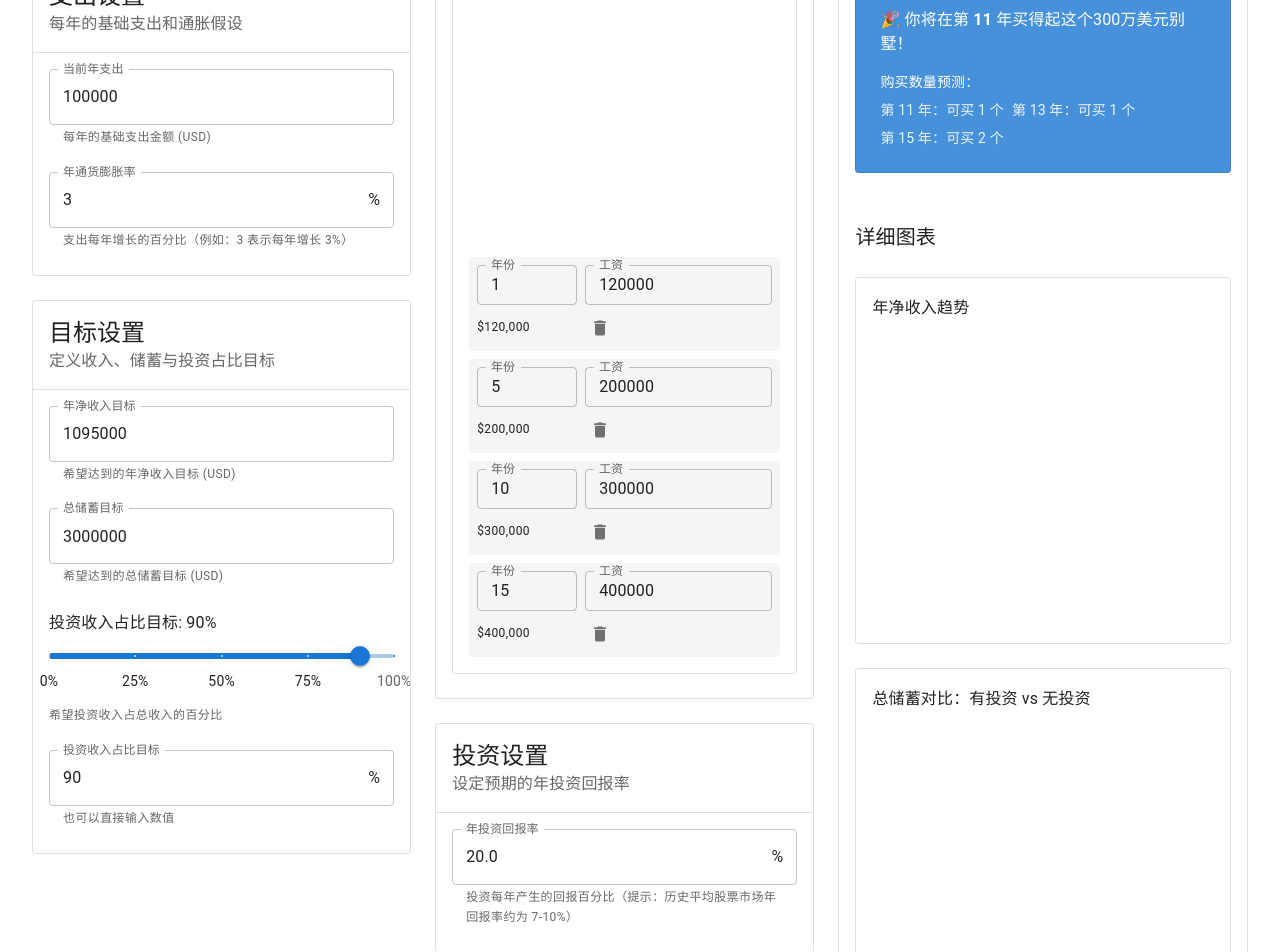
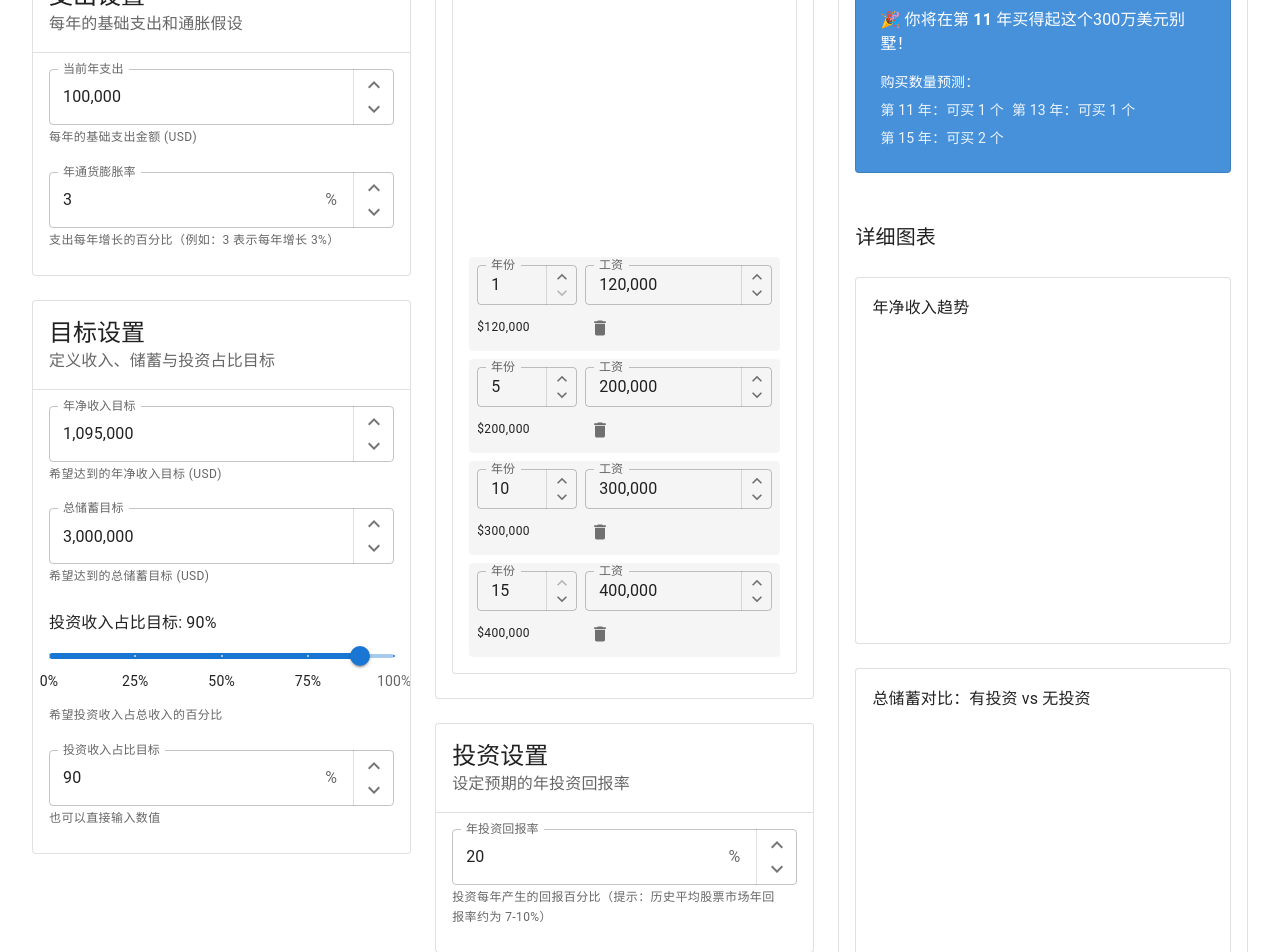
Before and after one commit to zhijiezh/life-calculator, a React (Vite) app: page /#/step1 in a window 1280 px wide. Shown: the part 580-1532 px from the top of the page. Built offline with nearby package versions, Linux system fonts and the light colour scheme.

Commit message:
Change input ui

```diff
--- a/src/cardBodies/InvestmentBody.tsx
+++ b/src/cardBodies/InvestmentBody.tsx
@@ -1,4 +1,5 @@
-import { Box, TextField } from '@mui/material'
+import { Box } from '@mui/material'
+import NumberField from '../components/NumberField'
 import { CalculatorData } from '../types'
 
 interface Props {
@@ -7,28 +8,21 @@ interface Props {
 }
 
 export default function InvestmentBody({ data, setData }: Props) {
-  const percentage = (data.investmentReturnRate * 100).toFixed(1)
-
-  const handleChange = (value: number) => {
-    setData({
-      ...data,
-      investmentReturnRate: value / 100,
-    })
-  }
-
   return (
     <Box sx={{ display: 'flex', flexDirection: 'column', gap: 3 }}>
-      <TextField
+      <NumberField
         label="年投资回报率"
-        type="number"
-        value={percentage}
-        onChange={(e) => handleChange(parseFloat(e.target.value) || 0)}
-        inputProps={{ min: 0, step: 0.1 }}
+        defaultValue={data.investmentReturnRate * 100}
+        onValueChange={(value) => {
+          if (value !== null) {
+            setData({ ...data, investmentReturnRate: value / 100 })
+          }
+        }}
+        min={0}
+        step={0.1}
         helperText="投资每年产生的回报百分比（提示：历史平均股票市场年回报率约为 7-10%）"
         fullWidth
-        InputProps={{
-          endAdornment: '%',
-        }}
+        endAdornment="%"
       />
     </Box>
   )
--- a/src/cardBodies/SpendingBody.tsx
+++ b/src/cardBodies/SpendingBody.tsx
@@ -1,4 +1,5 @@
-import { Box, TextField } from '@mui/material'
+import { Box } from '@mui/material'
+import NumberField from '../components/NumberField'
 import { CalculatorData } from '../types'
 
 interface Props {
@@ -7,45 +8,36 @@ interface Props {
 }
 
 export default function SpendingBody({ data, setData }: Props) {
-  const handleBaseChange = (value: string) => {
-    const parsed = parseFloat(value)
-    setData({
-      ...data,
-      baseSpending: isNaN(parsed) ? data.baseSpending : parsed,
-    })
-  }
-
-  const handleInflationChange = (value: string) => {
-    const parsed = parseFloat(value)
-    setData({
-      ...data,
-      inflationRate: isNaN(parsed) ? data.inflationRate : parsed / 100,
-    })
-  }
-
   return (
     <Box sx={{ display: 'flex', flexDirection: 'column', gap: 3 }}>
-      <TextField
+      <NumberField
         label="当前年支出"
-        type="number"
-        value={data.baseSpending}
-        onChange={(e) => handleBaseChange(e.target.value)}
-        inputProps={{ min: 0, step: 1000 }}
+        defaultValue={data.baseSpending}
+        onValueChange={(value) => {
+          if (value !== null) {
+            setData({ ...data, baseSpending: value })
+          }
+        }}
+        min={0}
+        step={1000}
         helperText={`每年的基础支出金额 (${data.currency})`}
         fullWidth
       />
 
-      <TextField
+      <NumberField
         label="年通货膨胀率"
-        type="number"
-        value={(data.inflationRate * 100).toString()}
-        onChange={(e) => handleInflationChange(e.target.value)}
-        inputProps={{ min: 0, max: 20, step: 0.1 }}
+        defaultValue={data.inflationRate * 100}
+        onValueChange={(value) => {
+          if (value !== null) {
+            setData({ ...data, inflationRate: value / 100 })
+          }
+        }}
+        min={0}
+        max={20}
+        step={0.1}
         helperText="支出每年增长的百分比（例如：3 表示每年增长 3%）"
         fullWidth
-        InputProps={{
-          endAdornment: '%',
-        }}
+        endAdornment="%"
       />
     </Box>
   )
--- a/src/cardBodies/TargetsBody.tsx
+++ b/src/cardBodies/TargetsBody.tsx
@@ -1,4 +1,5 @@
-import { Box, TextField, Slider, Typography } from '@mui/material'
+import { Box, Slider, Typography } from '@mui/material'
+import NumberField from '../components/NumberField'
 import { CalculatorData } from '../types'
 
 interface Props {
@@ -7,14 +8,6 @@ interface Props {
 }
 
 export default function TargetsBody({ data, setData }: Props) {
-  const handleChange = (field: keyof CalculatorData) => (value: string) => {
-    const parsed = parseFloat(value)
-    setData({
-      ...data,
-      [field]: isNaN(parsed) ? data[field] : parsed,
-    })
-  }
-
   const handlePercentageChange = (value: number) => {
     setData({
       ...data,
@@ -33,22 +26,30 @@ export default function TargetsBody({ data, setData }: Props) {
 
   return (
     <Box sx={{ display: 'flex', flexDirection: 'column', gap: 3 }}>
-      <TextField
+      <NumberField
         label="年净收入目标"
-        type="number"
-        value={data.incomeTarget}
-        onChange={(e) => handleChange('incomeTarget')(e.target.value)}
-        inputProps={{ min: 0, step: 1000 }}
+        defaultValue={data.incomeTarget}
+        onValueChange={(value) => {
+          if (value !== null) {
+            setData({ ...data, incomeTarget: value })
+          }
+        }}
+        min={0}
+        step={1000}
         helperText={`希望达到的年净收入目标 (${data.currency})`}
         fullWidth
       />
 
-      <TextField
+      <NumberField
         label="总储蓄目标"
-        type="number"
-        value={data.savingsTarget}
-        onChange={(e) => handleChange('savingsTarget')(e.target.value)}
-        inputProps={{ min: 0, step: 10000 }}
+        defaultValue={data.savingsTarget}
+        onValueChange={(value) => {
+          if (value !== null) {
+            setData({ ...data, savingsTarget: value })
+          }
+        }}
+        min={0}
+        step={10000}
         helperText={`希望达到的总储蓄目标 (${data.currency})`}
         fullWidth
       />
@@ -77,17 +78,20 @@ export default function TargetsBody({ data, setData }: Props) {
         </Typography>
       </Box>
 
-      <TextField
+      <NumberField
         label="投资收入占比目标"
-        type="number"
-        value={data.investmentPercentageTarget}
-        onChange={(e) => handleChange('investmentPercentageTarget')(e.target.value)}
-        inputProps={{ min: 0, max: 100, step: 1 }}
+        defaultValue={data.investmentPercentageTarget}
+        onValueChange={(value) => {
+          if (value !== null) {
+            setData({ ...data, investmentPercentageTarget: value })
+          }
+        }}
+        min={0}
+        max={100}
+        step={1}
         helperText="也可以直接输入数值"
         fullWidth
-        InputProps={{
-          endAdornment: '%',
-        }}
+        endAdornment="%"
       />
     </Box>
   )
--- /dev/null
+++ b/src/components/NumberField.tsx
@@ -0,0 +1,135 @@
+import * as React from 'react'
+import { NumberField as BaseNumberField } from '@base-ui-components/react/number-field'
+import IconButton from '@mui/material/IconButton'
+import FormControl from '@mui/material/FormControl'
+import FormHelperText from '@mui/material/FormHelperText'
+import OutlinedInput from '@mui/material/OutlinedInput'
+import InputAdornment from '@mui/material/InputAdornment'
+import InputLabel from '@mui/material/InputLabel'
+import KeyboardArrowUpIcon from '@mui/icons-material/KeyboardArrowUp'
+import KeyboardArrowDownIcon from '@mui/icons-material/KeyboardArrowDown'
+
+/**
+ * This component is a placeholder for FormControl to correctly set the shrink label state on SSR.
+ */
+function SSRInitialFilled(_: BaseNumberField.Root.Props) {
+  return null
+}
+SSRInitialFilled.muiName = 'Input'
+
+export default function NumberField({
+  id: idProp,
+  label,
+  error,
+  size = 'medium',
+  helperText,
+  fullWidth,
+  endAdornment,
+  ...other
+}: BaseNumberField.Root.Props & {
+  label?: React.ReactNode
+  size?: 'small' | 'medium'
+  error?: boolean
+  helperText?: React.ReactNode
+  fullWidth?: boolean
+  endAdornment?: React.ReactNode
+}) {
+  let id = React.useId()
+  if (idProp) {
+    id = idProp
+  }
+
+  return (
+    <BaseNumberField.Root
+      allowWheelScrub
+      {...other}
+      render={(props, state) => (
+        <FormControl
+          size={size}
+          ref={props.ref}
+          disabled={state.disabled}
+          required={state.required}
+          error={error}
+          variant="outlined"
+          fullWidth={fullWidth}
+        >
+          {props.children}
+        </FormControl>
+      )}
+    >
+      <SSRInitialFilled {...other} />
+      <InputLabel htmlFor={id}>{label}</InputLabel>
+      <BaseNumberField.Input
+        id={id}
+        render={(props, state) => (
+          <OutlinedInput
+            label={label}
+            inputRef={props.ref}
+            value={state.inputValue}
+            onBlur={props.onBlur}
+            onChange={props.onChange}
+            onKeyUp={props.onKeyUp}
+            onKeyDown={props.onKeyDown}
+            onFocus={props.onFocus}
+            slotProps={{
+              input: props,
+            }}
+            endAdornment={
+              <>
+                {endAdornment && (
+                  <InputAdornment position="end" sx={{ mr: 1 }}>
+                    {endAdornment}
+                  </InputAdornment>
+                )}
+                <InputAdornment
+                  position="end"
+                  sx={{
+                    flexDirection: 'column',
+                    maxHeight: 'unset',
+                    alignSelf: 'center',
+                    height: '100%',
+                    borderLeft: '1px solid',
+                    borderColor: 'divider',
+                    ml: 1,
+                    my: 0,
+                    '& button': {
+                      py: 0,
+                      flex: 1,
+                      borderRadius: 0.5,
+                    },
+                  }}
+                >
+                  <BaseNumberField.Increment
+                  render={<IconButton size={size} aria-label="Increase" />}
+                  nativeButton={false}
+                >
+                  <KeyboardArrowUpIcon
+                    fontSize={size}
+                    sx={{ transform: 'translateY(2px)' }}
+                  />
+                </BaseNumberField.Increment>
+
+                <BaseNumberField.Decrement
+                  render={<IconButton size={size} aria-label="Decrease" />}
+                  nativeButton={false}
+                >
+                  <KeyboardArrowDownIcon
+                    fontSize={size}
+                    sx={{ transform: 'translateY(-2px)' }}
+                  />
+                  </BaseNumberField.Decrement>
+                </InputAdornment>
+              </>
+            }
+            sx={{ pr: 0 }}
+          />
+        )}
+      />
+      {helperText && (
+        <FormHelperText sx={{ ml: 0, '&:empty': { mt: 0 } }}>
+          {helperText}
+        </FormHelperText>
+      )}
+    </BaseNumberField.Root>
+  )
+}
--- a/src/components/SalaryCurveEditor.tsx
+++ b/src/components/SalaryCurveEditor.tsx
@@ -8,9 +8,10 @@ import {
   Tooltip,
   ResponsiveContainer,
 } from 'recharts'
-import { Box, Paper, Typography, IconButton, TextField } from '@mui/material'
+import { Box, Paper, Typography, IconButton } from '@mui/material'
 import AddIcon from '@mui/icons-material/Add'
 import DeleteIcon from '@mui/icons-material/Delete'
+import NumberField from './NumberField'
 
 interface Props {
   years: number
@@ -306,30 +307,37 @@ export default function SalaryCurveEditor({ years, currency, points, onChange }:
                       flexWrap: 'wrap',
                     }}
                   >
-                    <TextField
+                    <Box sx={{ width: 100 }} onClick={() => setEditingIndex(index)}>
+                      <NumberField
                         size="small"
                         label="年份"
-                      type="number"
-                      value={point.year}
-                      onChange={(e) =>
-                        handlePointChange(index, 'year', parseInt(e.target.value) || 1)
+                        defaultValue={point.year}
+                        onValueChange={(value) => {
+                          if (value !== null) {
+                            handlePointChange(index, 'year', value)
                           }
-                      inputProps={{ min: 1, max: years }}
-                      sx={{ width: 100 }}
-                      onClick={() => setEditingIndex(index)}
+                        }}
+                        min={1}
+                        max={years}
+                        step={1}
+                        fullWidth
                       />
-                    <TextField
+                    </Box>
+                    <Box sx={{ flex: 1, minWidth: 150 }} onClick={() => setEditingIndex(index)}>
+                      <NumberField
                         size="small"
                         label="工资"
-                      type="number"
-                      value={point.salary}
-                      onChange={(e) =>
-                        handlePointChange(index, 'salary', parseFloat(e.target.value) || 0)
+                        defaultValue={point.salary}
+                        onValueChange={(value) => {
+                          if (value !== null) {
+                            handlePointChange(index, 'salary', value)
                           }
-                      inputProps={{ min: 0, step: 1000 }}
-                      sx={{ flex: 1, minWidth: 150 }}
-                      onClick={() => setEditingIndex(index)}
+                        }}
+                        min={0}
+                        step={1000}
+                        fullWidth
                       />
+                    </Box>
                     <Typography variant="caption" sx={{ minWidth: 100 }}>
                       {formatCurrency(point.salary)}
                     </Typography>
```
Also changed, not shown: src/cardBodies/BasicInfoBody.tsx (+22 -27 lines). Lines whose indentation alone changed are shown as unchanged.
